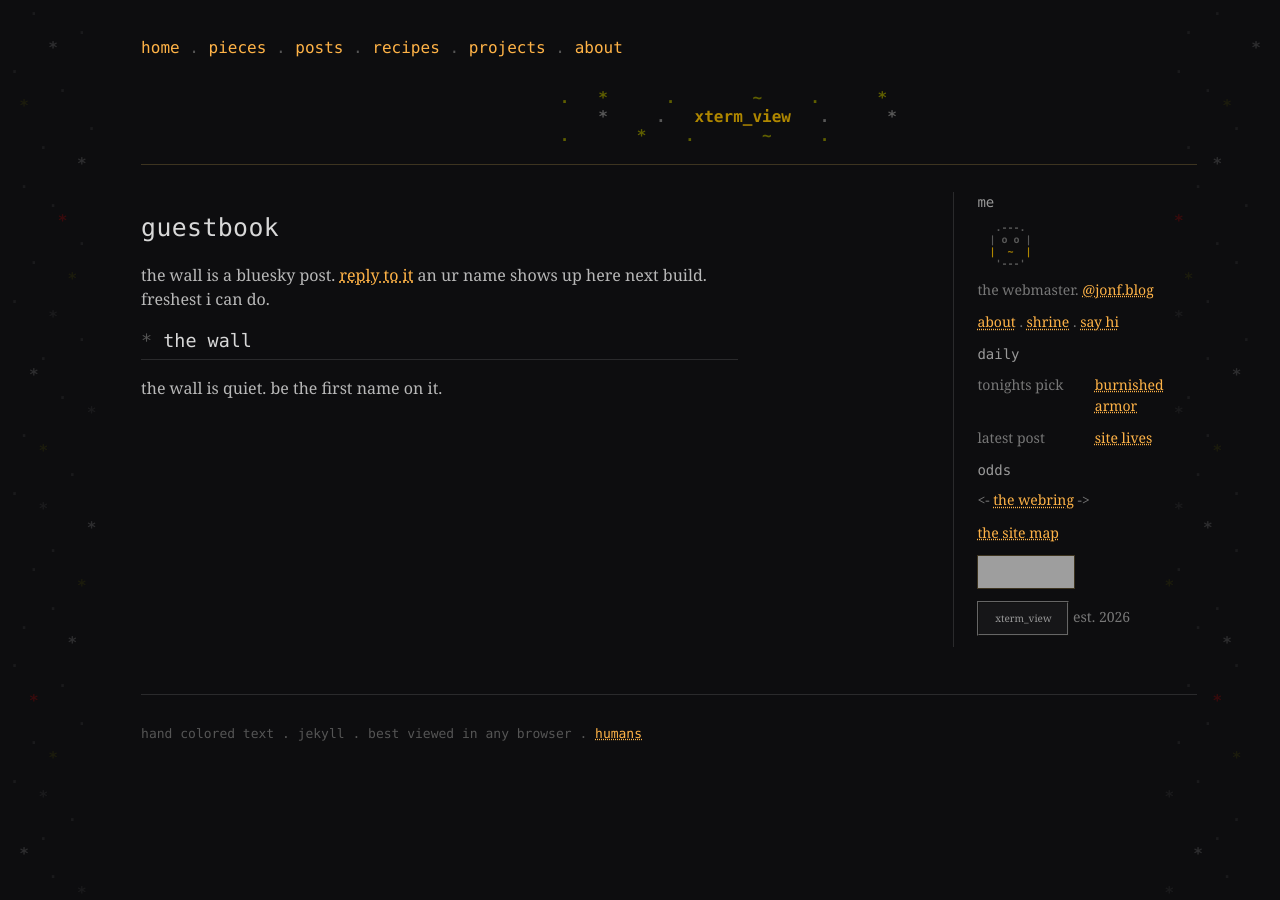
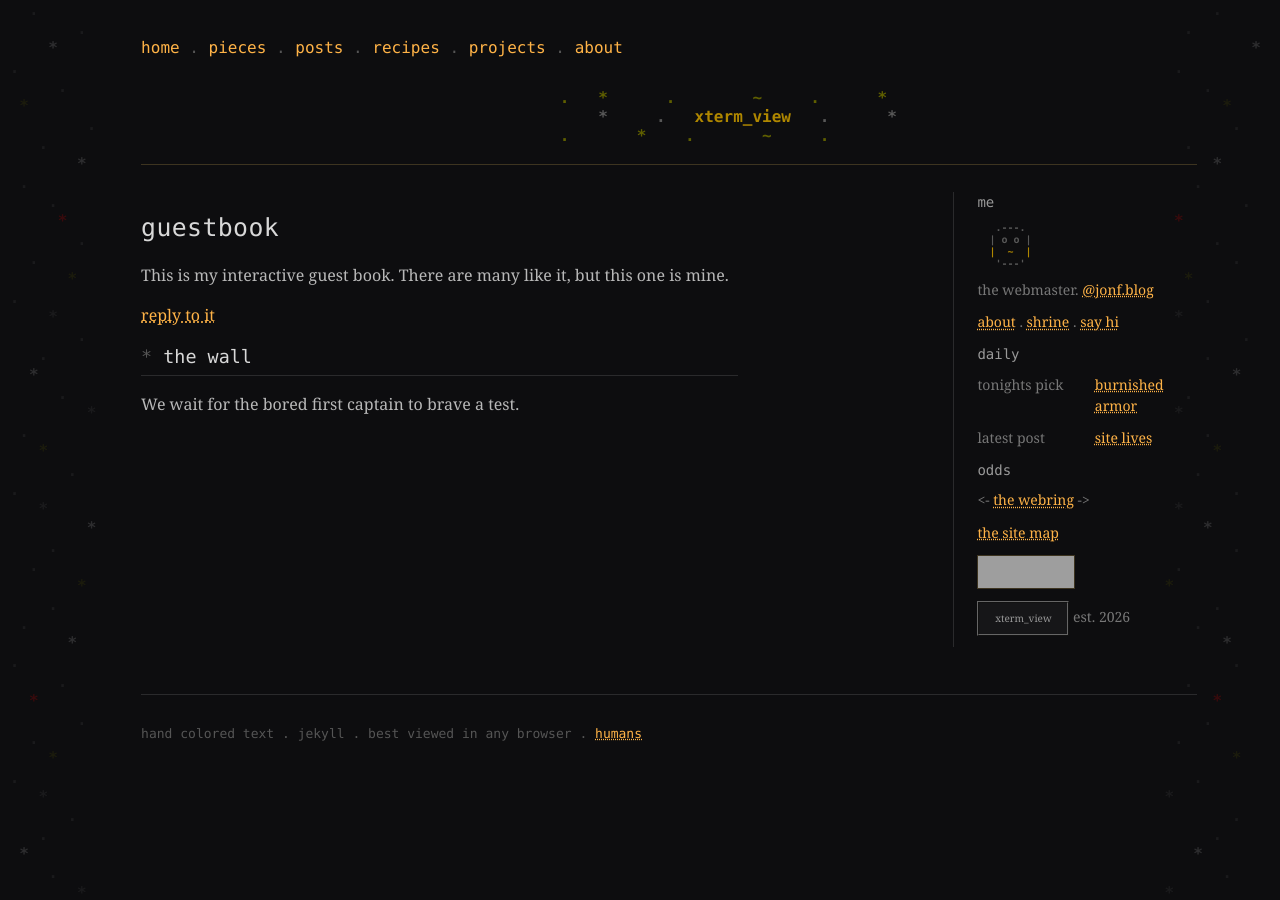
Before and after one commit to jf-atray/jf-atray.github.io, a Jekyll site: the page built from guestbook.md, in a window 1280 px wide. Built offline with Jekyll 4.4.1, drawn with Linux system fonts in a browser that asks for light colours; grey boxes are pictures that could not be loaded.

Commit message:
I won't pretend I want nor care to keep my HTML/JS/PHP-inspired mixins skills up to scratch.

```diff
--- a/guestbook.md
+++ b/guestbook.md
@@ -3,7 +3,10 @@ title: guestbook
 permalink: /guestbook.html
 ---
 
-the wall is a bluesky post. [reply to it]({{ site.guestbook_post }}) an ur name shows up here next build. freshest i can do.
+This is my interactive guest book. There are many like it, but this one is mine.
+
+
+[reply to it]({{ site.guestbook_post }})
 
 ## the wall
 {% if site.data.guestbook.size > 0 %}
@@ -13,5 +16,5 @@ the wall is a bluesky post. [reply to it]({{ site.guestbook_post }}) an ur name
 {% endfor %}
 </div>
 {% else %}
-<p class="gb">the wall is quiet. be the first name on it.</p>
+<p class="gb">We wait for the bored first captain to brave a test.</p>
 {% endif %}
```
